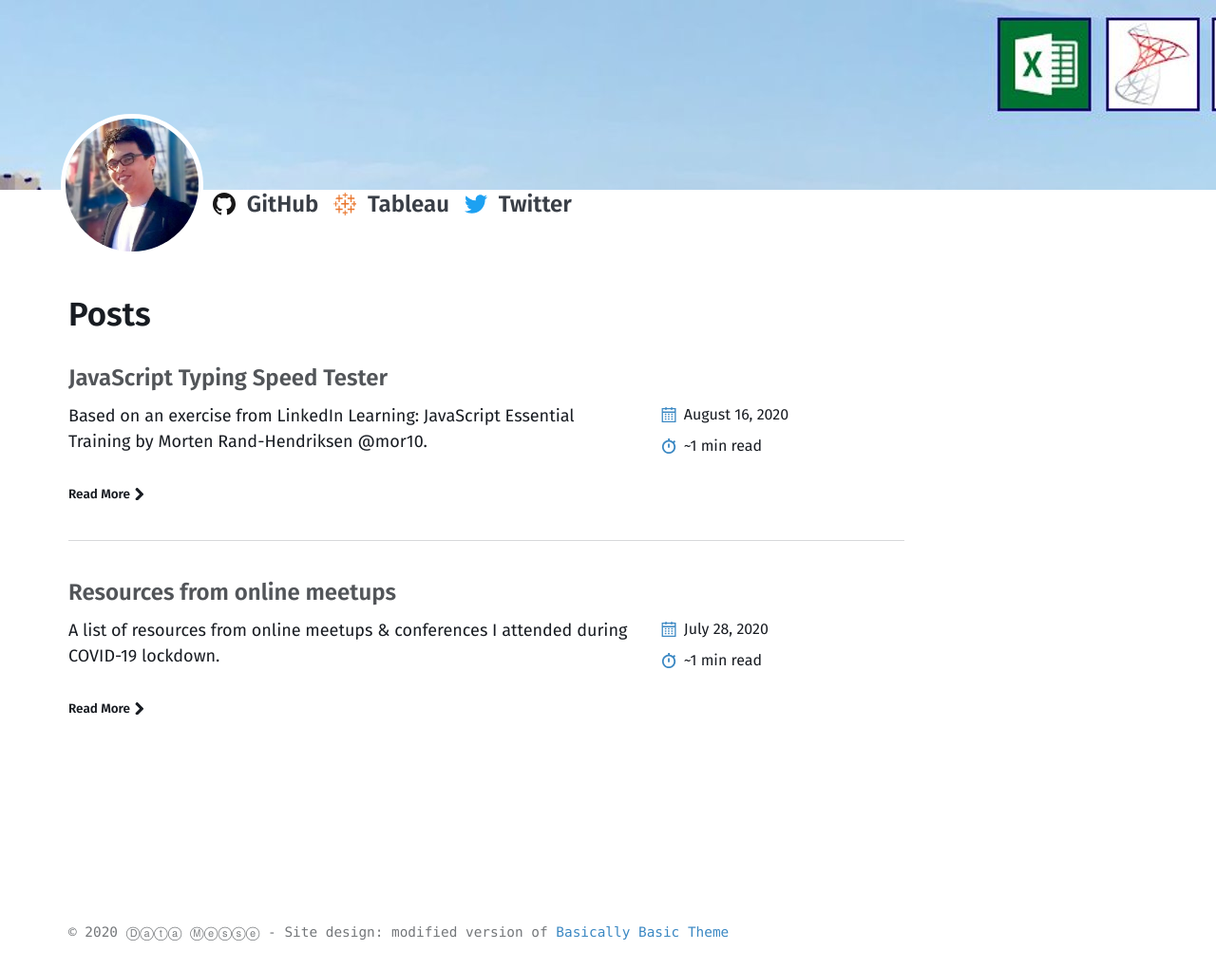
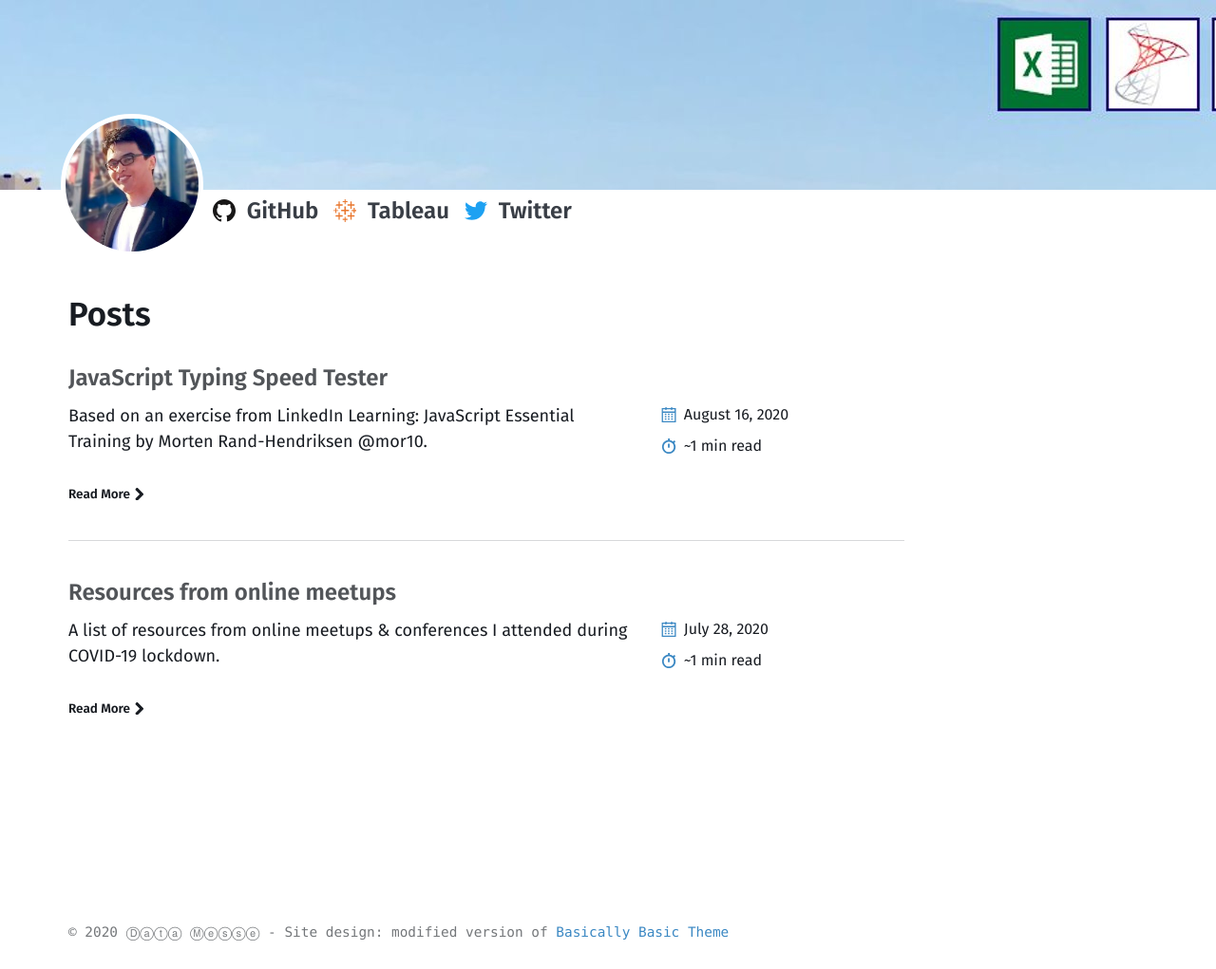
Before and after one commit to datamesse/blog, a Jekyll site: the page built from index.md, in a window 1280 px wide. Shown: the whole page at 95% size. Built offline with Jekyll 4.4.1, drawn with Linux system fonts in a browser that asks for light colours.

Commit message:
Update _global.scss

```diff
--- a/_sass/basically-basic/_global.scss
+++ b/_sass/basically-basic/_global.scss
@@ -66,7 +66,7 @@
   font-weight: bold;
   line-height: 1;
   position: absolute;
-  top: $site-image-height * 1.35;
+  top: $site-image-height * 1.40;
   left: $site-image-width;
 
   @include breakpoint($medium) {
```
